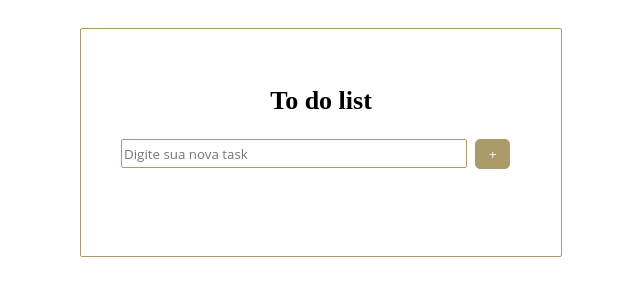
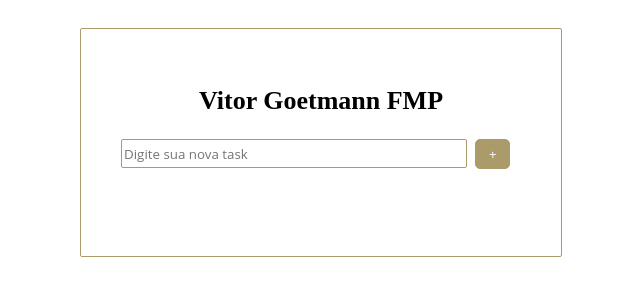
Before and after one commit to vitorgoetmann/FMPproject, a plain HTML site: page index.html in a window 1280 px wide. Shown: the whole page, without its empty margins (319-959 px from the left). Drawn offline with Linux system fonts and the light colour scheme.

Commit message:
Update index.html

```diff
--- a/index.html
+++ b/index.html
@@ -12,7 +12,7 @@
 
 <body>
     <div id="box" >
-    <h1>To do list</h1>
+    <h1>Vitor Goetmann FMP</h1>
     <div class="content">
         <div class="content--add--item">
             <input type="text" id="input-new-task" placeholder="Digite sua nova task">
```
